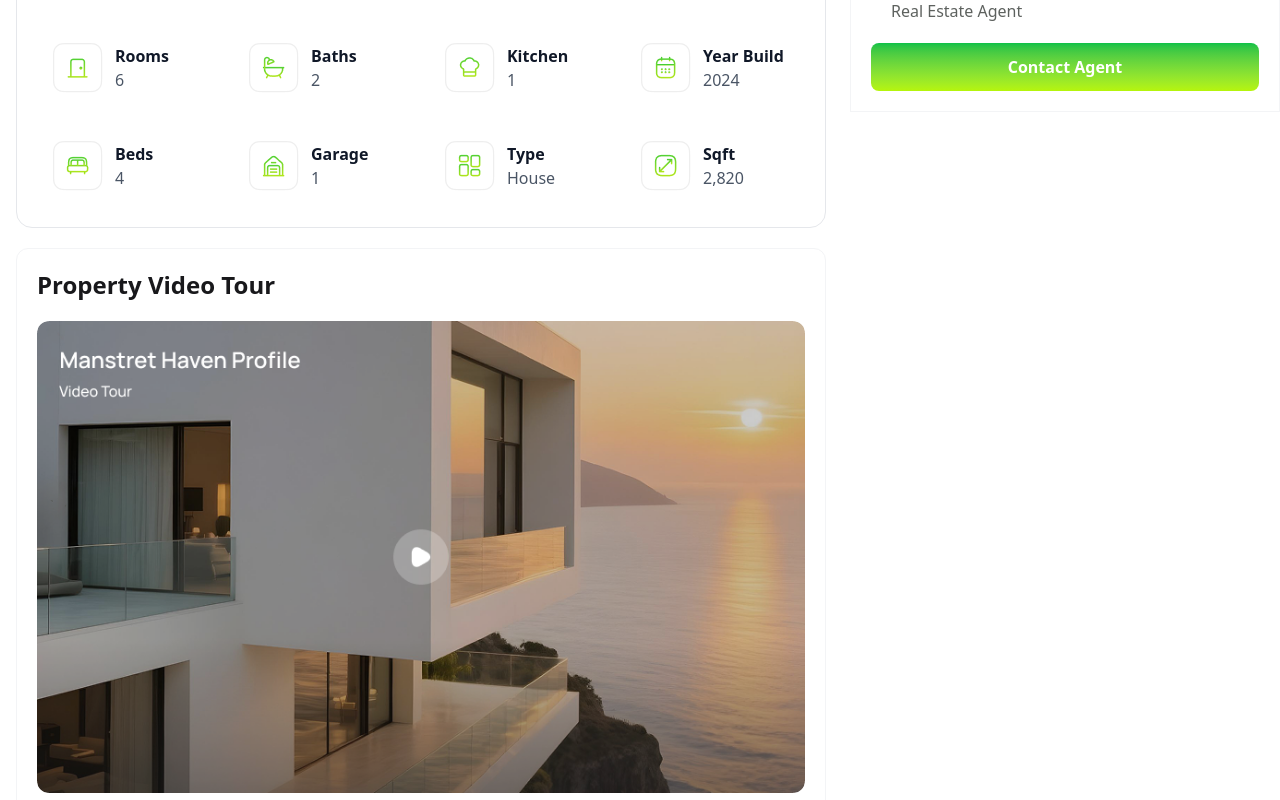
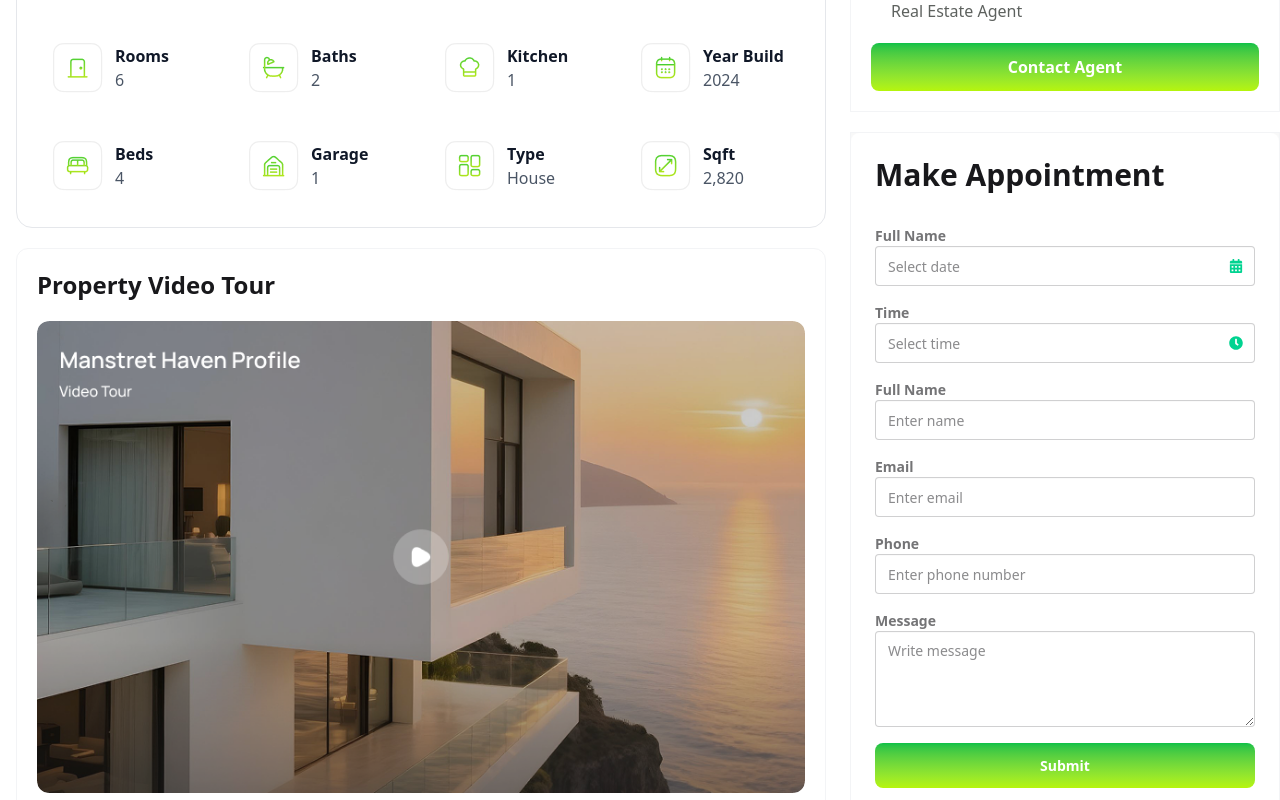
Before and after one commit to Jubayerhusain/zed-property, a React (Vite) app: page /property-details/1 in a window 1280 px wide. Shown: the part 1100-1900 px from the top of the page. Built offline with nearby package versions, Linux system fonts and the light colour scheme.

Commit message:
property details page done

```diff
--- a/package.json
+++ b/package.json
@@ -16,6 +16,7 @@
     "match-sorter": "^8.2.0",
     "react": "^19.2.0",
     "react-dom": "^19.2.0",
+    "react-icons": "^5.5.0",
     "react-router-dom": "^7.10.0",
     "sort-by": "^1.2.0",
     "tailwindcss": "^4.1.17"
--- a/src/components/propertyDetails/Leftsit.jsx
+++ b/src/components/propertyDetails/Leftsit.jsx
@@ -1,11 +1,12 @@
 import React from "react";
+import { FaCalendarAlt, FaClock } from "react-icons/fa";
 import img1 from "../../assets/property-assets/Property-Card-Image.png";
 
 const Leftsit = () => {
   return (
     <div>
-      <div className=" col-span-4 border border-gray-100 p-5">
-        <div className="w-[388px] h-[330px] ">
+      <div className="border border-gray-100 p-5">
+        <div className="w-[388px] h-[330px] pb-5">
           <img src={img1} alt="" className=" w-full h-full" />
         </div>
         <div className="flex justify-between px-5 pb-5">
@@ -18,7 +19,106 @@ const Leftsit = () => {
           <h1 className=" text-xl font-semibold">140 Listings</h1>
         </div>
         <div>
-          <button className=" px-5 w-full bg-gradient-to-t to-[#0BC147] from-[#b6f50a] text-white font-semibold px-4 py-3 rounded-lg">Contact Agent</button>
+          <button className=" px-5 w-full bg-gradient-to-t to-[#0BC147] from-[#b6f50a] text-white font-semibold px-4 py-3 rounded-lg">
+            Contact Agent
+          </button>
+        </div>
+      </div>
+      <div>
+        <div className=" border border-gray-100 bg-base-200 flex items-center justify-center mt-5">
+          <div className="card bg-base-100 w-full max-w-md">
+            <div className="card-body">
+              <h1 className="card-title text-3xl font-bold mb-6">
+                Make Appointment
+              </h1>
+
+              <div className="space-y-4">
+                {/* Date Selection */}
+                <div className="form-control">
+                  <label className="label">
+                    <span className="label-text font-semibold">Full Name</span>
+                  </label>
+                  <div className="relative">
+                    <input
+                      type="text"
+                      placeholder="Select date"
+                      className="input input-bordered w-full pr-10"
+                      readOnly
+                    />
+                    <FaCalendarAlt className="absolute right-3 top-1/2 -translate-y-1/2 text-success" />
+                  </div>
+                </div>
+
+                {/* Time Selection */}
+                <div className="form-control">
+                  <label className="label">
+                    <span className="label-text font-semibold">Time</span>
+                  </label>
+                  <div className="relative">
+                    <input
+                      type="text"
+                      placeholder="Select time"
+                      className="input input-bordered w-full pr-10"
+                      readOnly
+                    />
+                    <FaClock className="absolute right-3 top-1/2 -translate-y-1/2 text-success" />
+                  </div>
+                </div>
+
+                {/* Full Name Input */}
+                <div className="form-control">
+                  <label className="label">
+                    <span className="label-text font-semibold">Full Name</span>
+                  </label>
+                  <input
+                    type="text"
+                    placeholder="Enter name"
+                    className="input input-bordered w-full"
+                  />
+                </div>
+
+                {/* Email Input */}
+                <div className="form-control">
+                  <label className="label">
+                    <span className="label-text font-semibold">Email</span>
+                  </label>
+                  <input
+                    type="email"
+                    placeholder="Enter email"
+                    className="input input-bordered w-full"
+                  />
+                </div>
+
+                {/* Phone Input */}
+                <div className="form-control">
+                  <label className="label">
+                    <span className="label-text font-semibold">Phone</span>
+                  </label>
+                  <input
+                    type="tel"
+                    placeholder="Enter phone number"
+                    className="input input-bordered w-full"
+                  />
+                </div>
+
+                {/* Message Textarea */}
+                <div className="form-control">
+                  <label className="label">
+                    <span className="label-text font-semibold">Message</span>
+                  </label>
+                  <textarea
+                    placeholder="Write message"
+                    className="textarea textarea-bordered w-full h-24"
+                  ></textarea>
+                </div>
+
+                {/* Submit Button */}
+                <button className=" px-5 w-full bg-gradient-to-t to-[#0BC147] from-[#b6f50a] text-white font-semibold px-4 py-3 rounded-lg">
+                  Submit
+                </button>
+              </div>
+            </div>
+          </div>
         </div>
       </div>
     </div>
```
Also changed, not shown: 1 other file (tests, documents, lock files or other folders).
